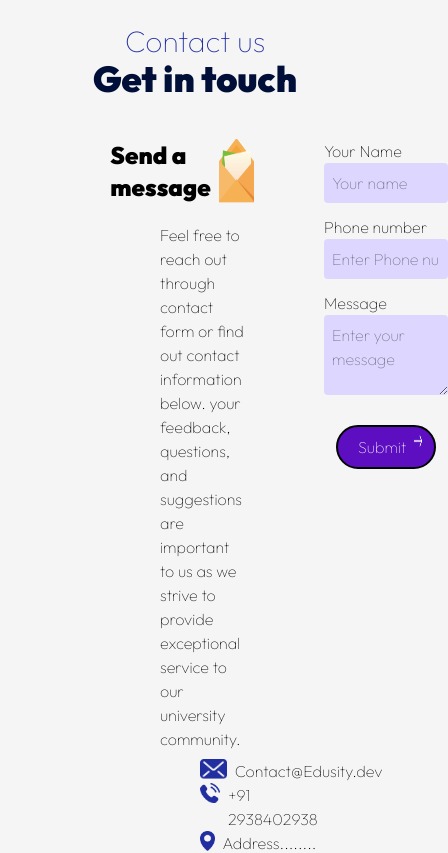
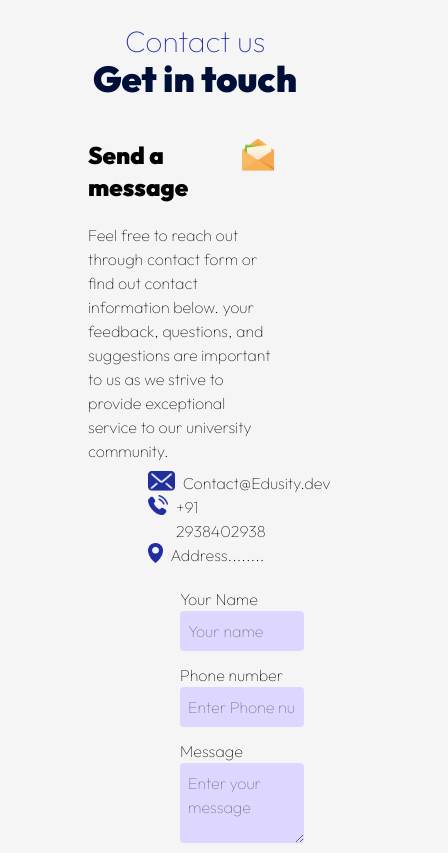
Before and after one commit to 10Pratik01/Edusity, a React (Vite) app: page / in a window 390 px wide. Shown: the part 3940-4793 px from the top of the page, 448 px wide, since content can reach past the window. Built offline with nearby package versions, Linux system fonts and the light colour scheme.

Commit message:
Contact section is now responsive

```diff
--- a/src/components/Contact/contact.jsx
+++ b/src/components/Contact/contact.jsx
@@ -31,23 +31,23 @@ const Constact = () => {
     }
   };
   return (
-    <div id="contact" className="justify-around m-10 mb-20 flex" >
-      <div className="m-20 w-[40%] mt-0 mb-auto" >
-        <h3 className="flex text-2xl justify-center mb-5"><b>Send a message</b> <img className="w-[35px] ml-2" src={msg_img} alt="" /></h3>
-        <p className="ml-10">
+    <div id="contact" className="justify-around m-10 mb-20 flex [@media(max-width:700px)]:block " >
+      <div className="m-20 w-[40%] mt-0 mb-auto  [@media(max-width:600px)]:w-[60%] [@media(max-width:400px)]:ml-12 [@media(max-width:450px)]:w-[70%] " >
+        <h3 className="flex text-2xl justify-center mb-5"><b className="flex w-fit">Send a message</b> <img className="w-[35px] ml-2 [@media(max-width:450px)]:w-8 [@media(max-width:450px)]:h-8" src={msg_img} alt="" /></h3>
+        <p className="ml-10[@media(max-width:450px)]:ml-5 ">
           Feel free to reach out through contact form or find out contact
           information below. your feedback, questions, and suggestions are
           important to us as we strive to provide exceptional service to our
           university community.
         </p>
-        <ul className="list-disc ml-20 mt-2">
+        <ul className="list-disc ml-20 mt-2 [@media(max-width:700px)]:pl-5 [@media(max-width:440px)]:ml-10">
           <li className="flex gap-2"> <img src={mail_img} alt="" className=" h-5"/>Contact@Edusity.dev</li>
           <li className="flex gap-2"><img src={phone_img} alt="" className="h-5 " /> +91 2938402938</li>
           <li className="flex gap-2"> <img src={location_img} alt="" className="h-5" />Address........ </li>
         </ul>
       </div>
 
-      <div className="w-[40%]">
+      <div className="w-[40%] [@media(max-width:700px)]:ml-35 [@media(max-width:700px)]:mt-5">
           <form onSubmit={onSubmit}>
             <label for="name" > Your Name </label> <br />
             <input type="text" id="name" placeholder="Your name" required  className="w-full h-10 p-2 bg-violet-200 rounded-sm mb-3"/>
```
